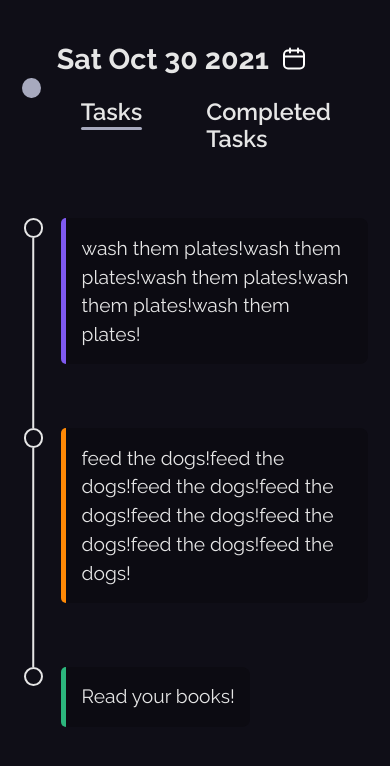
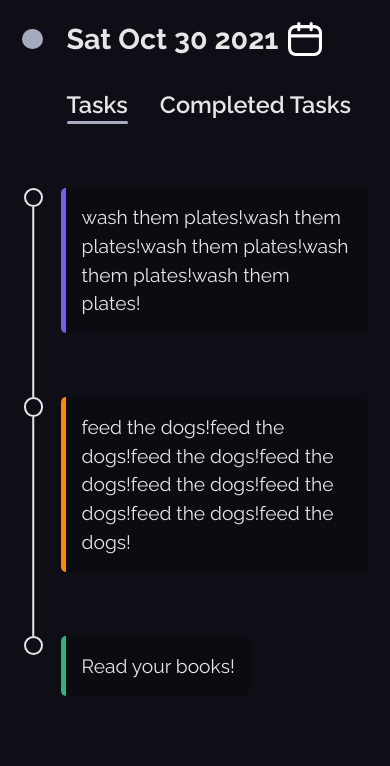
Before and after one commit to Adekxnle/checked, a React (Create React App) app: page / in a window 390 px wide. Shown: the top 766 px of the page. Built offline with nearby package versions, Linux system fonts and the light colour scheme.

Commit message:
fixing shit: working on header

```diff
--- a/src/components/Header/index.js
+++ b/src/components/Header/index.js
@@ -17,28 +17,28 @@ function Header() {
   //console.log(currentDate.toDateString());
 
   return (
-    <div className='header'>
-      <div className='header-top'>
-        <div className='header-top-left'>
-          <span className='header-bullet' />
-          <div className='container'>
-            <div className='date-container'>
-              <h1 className='date'>{currentDate.toDateString()}</h1>
+    <div className='c__header'>
+      <div className='c__header-top'>
+        <div className='c__header-top-left'>
+          <span className='c__header-bullet' />
+          <div className='c__container'>
+            <div className='c__date-container'>
+              <h1 className='date-txt'>{currentDate.toDateString()}</h1>
               <img src={calenderIcon} alt='calender icon' />
             </div>
-            <div className='links-container'>
+            <div className='c__links-container'>
               <ul>
                 <li>
-                  <Link className='tabs' to='/'>
-                    <div className='tab'>
+                  <Link className='c__tabs' to='/'>
+                    <div className='c__tab'>
                       <h2> Tasks </h2>
                       {location.pathname === '/' ? <div className='active' /> : ''}
                     </div>
                   </Link>
                 </li>
                 <li>
-                  <Link className='tabs' to='/completed-tasks'>
-                    <div className='tab'>
+                  <Link className='c__tabs' to='/completed-tasks'>
+                    <div className='c__tab'>
                       <h2>Completed Tasks</h2>
                       {location.pathname === '/completed-tasks' ? <div className='active' /> : ''}
                     </div>
@@ -48,7 +48,7 @@ function Header() {
             </div>
           </div>
         </div>
-        <button className='add-new-task-btn' onClick={toggleIsOpen}>
+        <button className='c__add-new-task-btn' onClick={toggleIsOpen}>
           <img src={plusIcon} alt='plus icon' />
           <span>add new task</span>
         </button>
--- a/src/components/Header/style.css
+++ b/src/components/Header/style.css
@@ -2,57 +2,65 @@
   --header-bullet: 1.56em;
 }
 
-.header-top {
+.c__header-top {
   display: flex;
   justify-content: space-between;
 }
 
-.header-top-left {
+.c__header-top-left {
   display: flex;
 }
 
-.header-bullet {
+.c__header-bullet {
   width: var(--header-bullet);
   height: var(--header-bullet);
   border-radius: 50%;
   background: var(--primary);
-  align-self: center;
+  align-self: flex-start;
   cursor: pointer;
+  margin: 0.25em 0em;
 }
 
-.date-container {
+.c__header-top-left .c__container {
   display: flex;
-  margin-left: 1rem;
-  height: -moz-fit-content;
+  flex-direction: column;
+  gap: 2.6rem;
+  padding-left: 1.5em;
 }
 
-.date {
+.c__date-container {
+  display: flex;
+  gap: 0.6rem;
+}
+
+.date-txt {
   color: var(--off-white);
-  margin-right: 0.5em;
+  margin: 0;
   font-weight: bold;
 }
 
-.add-new-task-btn {
-  align-self: center;
+.c__add-new-task-btn {
+  align-self: flex-start;
 }
 
-.add-new-task-btn img {
+.c__add-new-task-btn img {
   margin-right: 0.5em;
 }
 
-.links-container ul {
+.c__links-container ul {
   display: flex;
-  grid-gap: 4rem;
-  align-items: start;
+  grid-gap: 3rem;
+  align-items: flex-start;
   list-style: none;
   margin: 0;
+  padding: 0;
 }
 
-.tab {
+.c__tab {
   display: block;
 }
 
-li .tab h2 {
+li .c__tab h2 {
   color: var(--off-white);
   margin: 0.12em 0;
   font-weight: 600;
@@ -60,11 +68,11 @@ li .tab h2 {
   font-size: var(--h2);
 }
 
-li .tabs {
+li .c__tabs {
   text-decoration: none;
 }
 
-.tab .active {
+.c__tab .active {
   height: 0.16em;
   background-color: var(--primary);
   border-radius: 4px;
@@ -72,21 +80,24 @@ li .tabs {
 
 /*--media queries--*/
 
-@media screen and (max-width: 570px) {
+@media screen and (max-width: 520px) {
   :root {
     --header-bullet: 1.26em;
   }
 
-  .add-new-task-btn {
+  .c__add-new-task-btn {
     display: none;
   }
 
-  .header-top {
-    display: inline;
+  .c__header-bullet {
+    margin: 0.4em 0em;
   }
 
-  /* .header-bottom ul {
+  .c__header-top-left .c__container {
+    gap: 2rem;
+  }
+
+  .c__links-container ul {
     grid-gap: 2rem;
-    padding-inline-start: 2rem;
-  } */
+  }
 }
```
